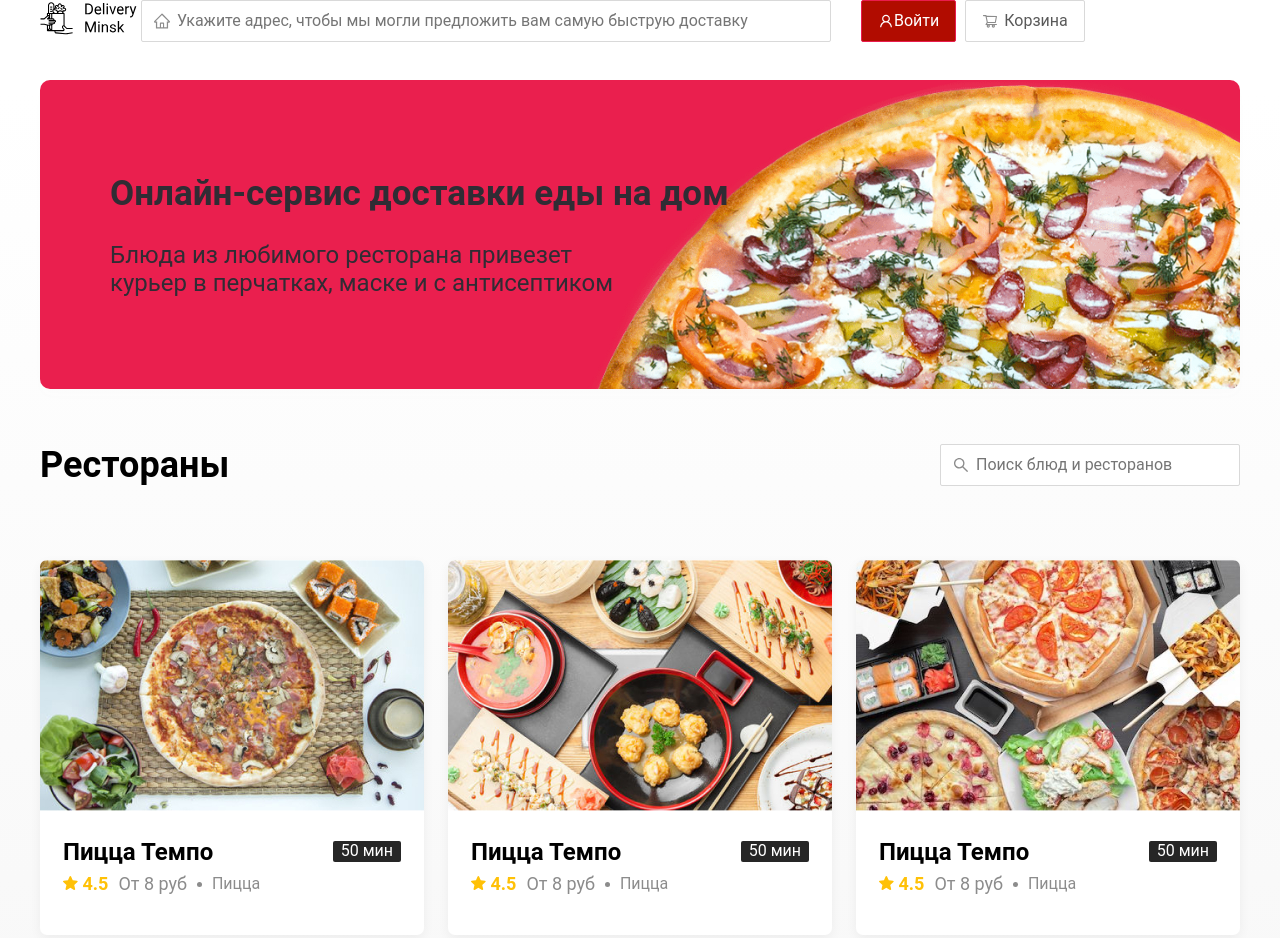
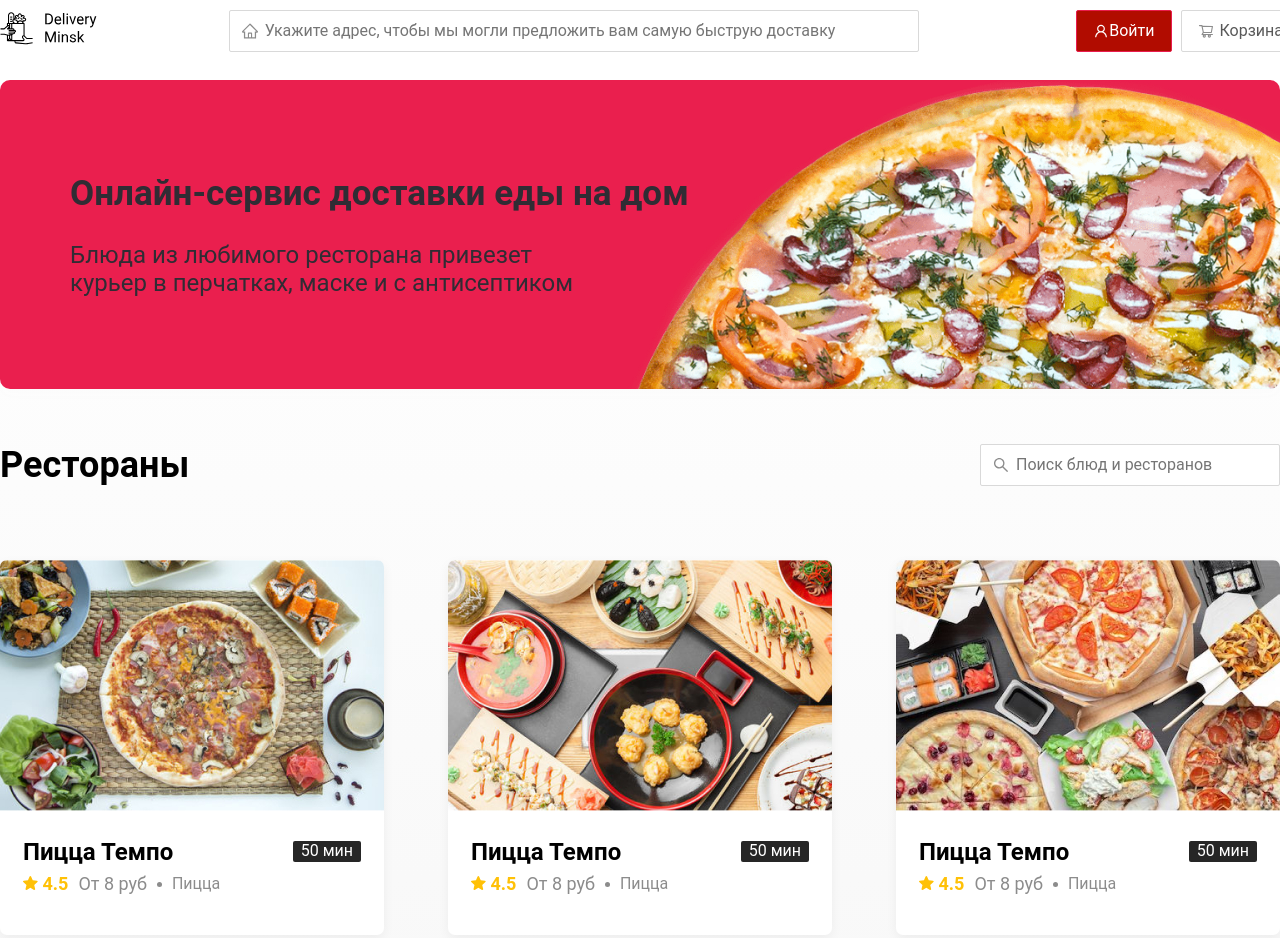
Before and after one commit to BogdanStolyarov/deliviry-minsk, a plain HTML site: page index.html in a window 1280 px wide. Shown: the top 938 px of the page. Drawn offline with Linux system fonts and the light colour scheme.

Commit message:
top header

```diff
--- a/css/style.css
+++ b/css/style.css
@@ -7,13 +7,14 @@ body {
 	padding-top: 40px;
 }
 .container {
-	max-width: 1200px;
+	max-width: 1300px;
 	margin: 0 auto;
 }
 
 .header {
 	display: flex;
-	top: 0;
+	width: 1300px;
+	top: 10px;
 	position: fixed;
 	align-items: center;
 	justify-content: space-between;
@@ -157,6 +158,7 @@ body {
 	cursor: pointer;
 }
 
+
 .card-image {
 	width: 384px;
 	height: 250px;
--- a/index.html
+++ b/index.html
@@ -48,7 +48,7 @@
 			</section>
 
 			<div class="cards">
-				<div class="card">
+				<div class="card shadow">
 					<img src="/img/restoran/1.jpg" alt="">
 					<div class="card-text">
 						<div class="card-heading">
```
